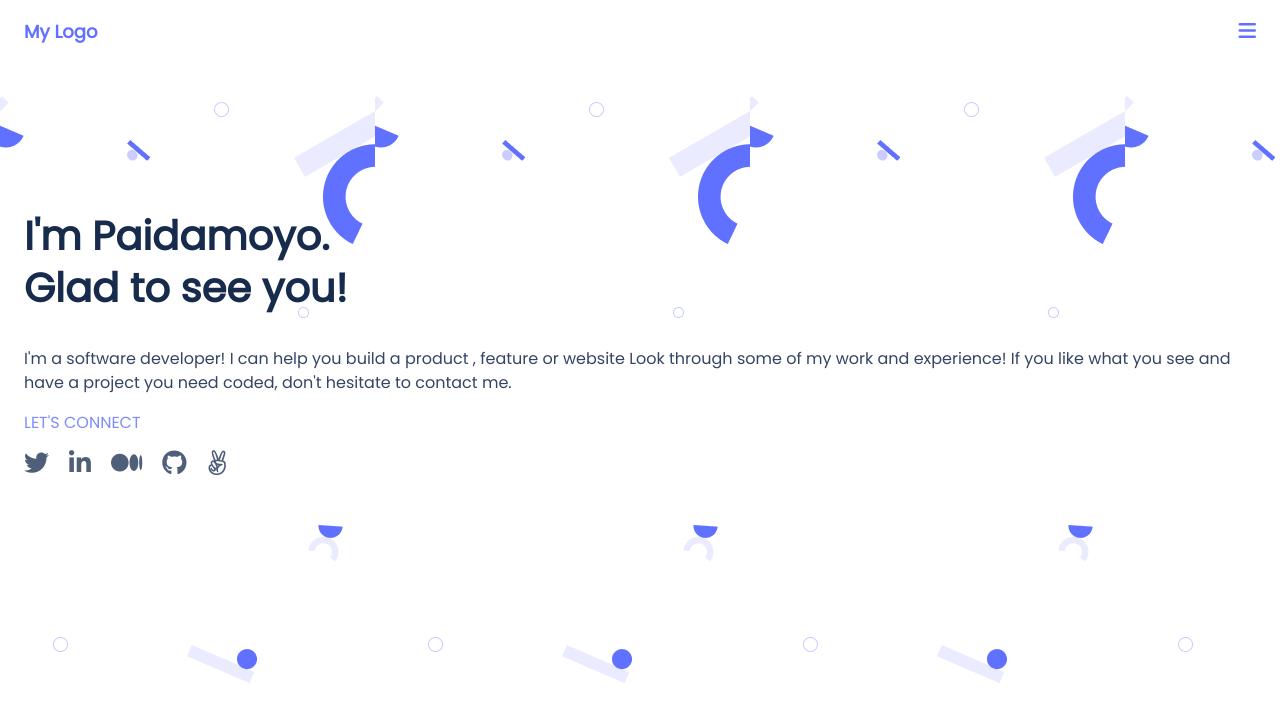
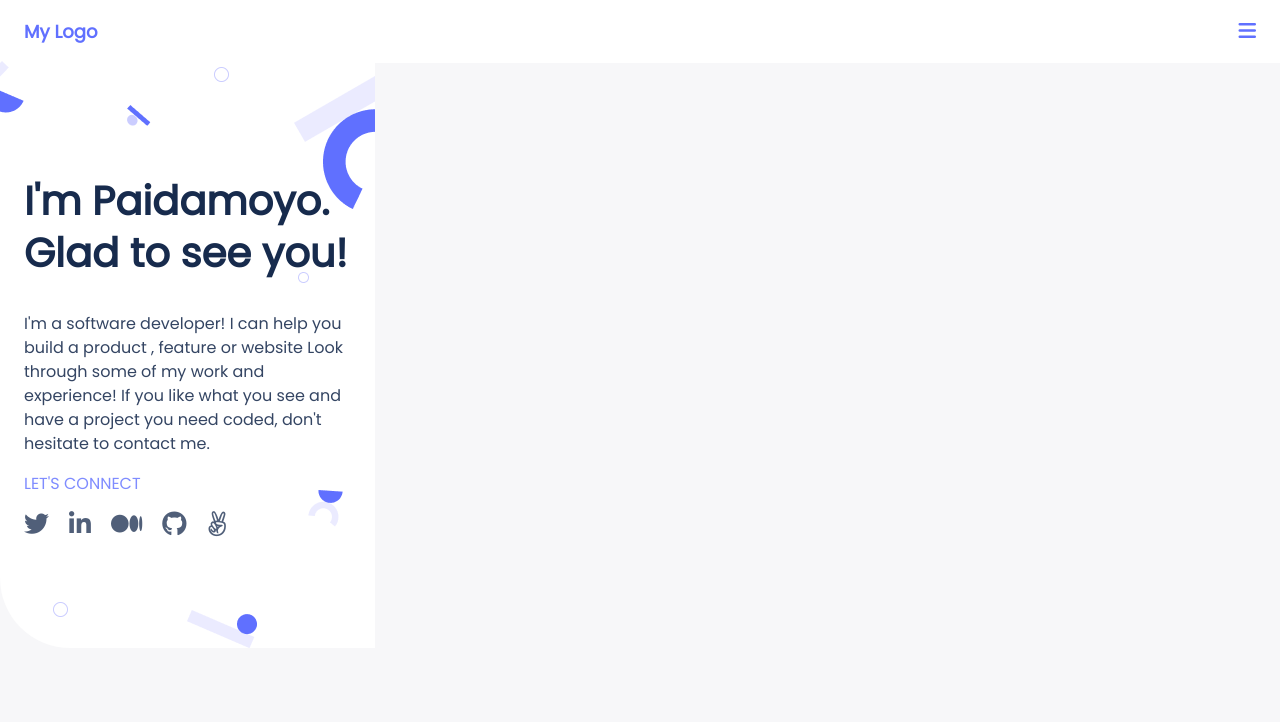
Before and after one commit to garikaipaidamoyo/Portfolio, a website: page index.html in a window 1280 px wide. Drawn offline with Linux system fonts and the light colour scheme.

Commit message:
Correct code as per review request

```diff
--- a/index.html
+++ b/index.html
@@ -9,7 +9,7 @@
 <body>
     <header class="header">
         <div class="logo">My Logo</div>
-        <div class="hamburger"><i class="fa-sharp fa-solid fa-bars"></i></div>
+        <nav class="hamburger"><i class="fa-sharp fa-solid fa-bars"></i></nav>
     </header>
     <Section class="bio">
         <div class="container">
@@ -17,11 +17,11 @@
             <p class="skill">I'm a software developer! I can help you build a product , feature or website Look through some of my work and experience! If you like what you see and have a project you need coded, don't hesitate to contact me.</p>
             <p class="connect">LET'S CONNECT</p>
             <ul class="socials">
-                <li><i class="fa-brands fa-twitter"></i></li>
-                <li><i class="fa-brands fa-linkedin-in"></i></li>
-                <li><i class="fa-brands fa-medium"></i></li>
-                <li><i class="fa-brands fa-github"></i></li>
-                <li><i class="fa-brands fa-angellist"></i></li>
+                <li><a href=""><i class="fa-brands fa-twitter"></i></a></li>
+                <li><a href=""><i class="fa-brands fa-linkedin-in"></i></a></li>
+                <li><a href=""><i class="fa-brands fa-medium"></i></a></li>
+                <li><a href=""><i class="fa-brands fa-github"></i></a></li>
+                <li><a href=""><i class="fa-brands fa-angellist"></i></a></li>
             </ul>
         </div>
     </Section>
--- a/style.css
+++ b/style.css
@@ -4,6 +4,7 @@ body {
   padding: 0;
   margin: 0;
   box-sizing: border-box;
+  background-color: #f7f7f9;
 }
 
 .header {
@@ -11,6 +12,7 @@ body {
   justify-content: space-between;
   align-items: center;
   padding: 20px 24px;
+  background-color: white;
 }
 
 .hamburger {
@@ -31,10 +33,14 @@ body {
   background-image: url("images/header-shapes-mobile.png");
   background-repeat: none;
   height: 587px;
+  width: 375px;
+  border-bottom-left-radius: 70px;
+  background-color: white;
 }
 
 .container {
   padding: 0 24px;
+  margin-top: -35px;
 }
 
 .intro {
```
